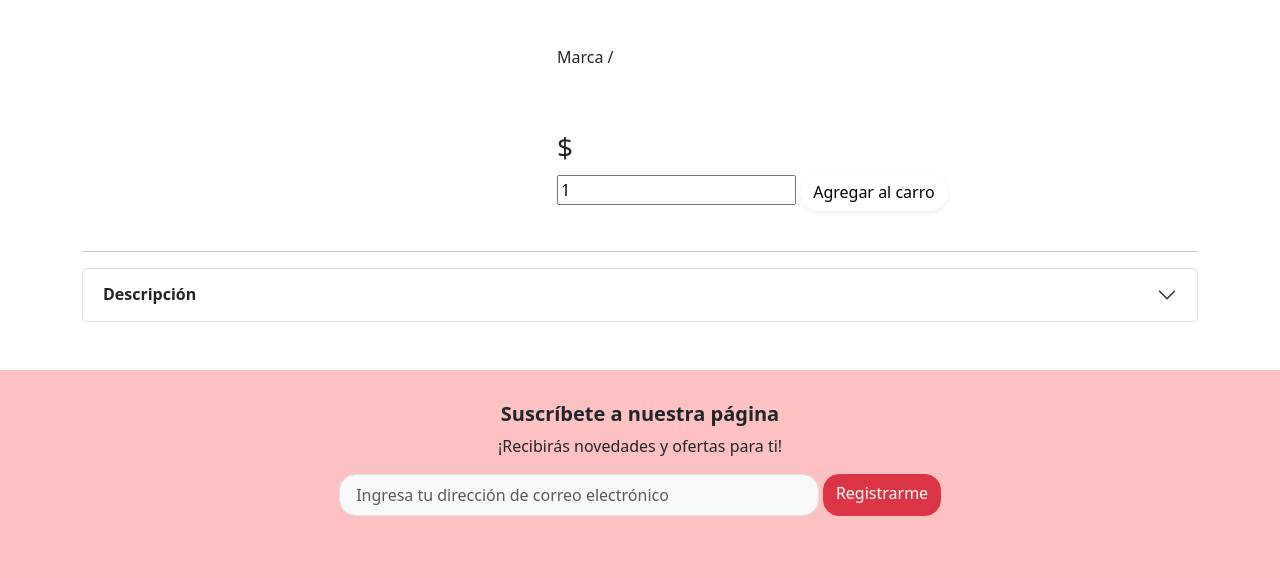
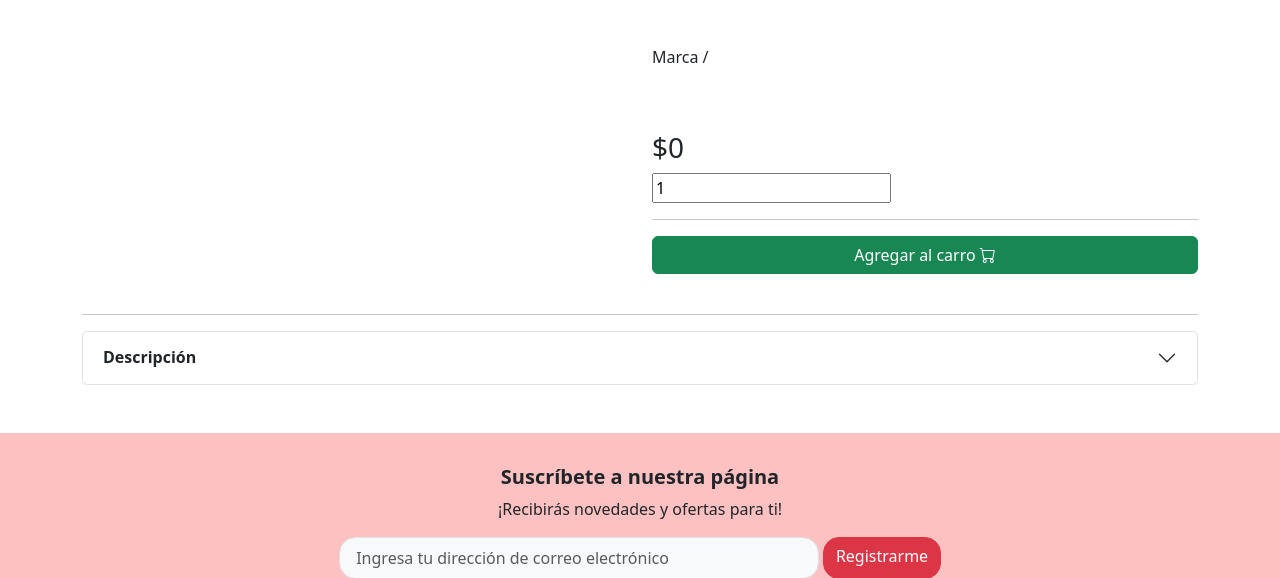
Before and after one commit to nicoalexanderdev/pag_web_integracion, a Django app: page /detalle-producto/1/ in a window 1280 px wide. Shown: the part 107-685 px from the top of the page. Run offline with Django 4.2, Linux system fonts and the light colour scheme; data that the repository does not hold is empty.

Commit message:
humanize y settings url

```diff
--- a/djangoconfig/settings.py
+++ b/djangoconfig/settings.py
@@ -37,6 +37,7 @@
     'django.contrib.sessions',
     'django.contrib.messages',
     'django.contrib.staticfiles',
+    'django.contrib.humanize',
     'ferremas',
 ]
 
@@ -71,6 +72,7 @@
 
 LOGIN_REDIRECT_URL = "/"
 LOGOUT_REDIRECT_URL = "/"
+API_BASE_URL ="127.0.0.1:8000/api/productos"
 
 WSGI_APPLICATION = 'djangoconfig.wsgi.application'
 
@@ -112,7 +114,7 @@
 # Internationalization
 # https://docs.djangoproject.com/en/4.1/topics/i18n/
 
-LANGUAGE_CODE = 'en-us'
+LANGUAGE_CODE = 'es'
 
 TIME_ZONE = 'UTC'
 
--- a/ferremas/templates/app/checkout.html
+++ b/ferremas/templates/app/checkout.html
@@ -1,5 +1,6 @@
 {% extends 'app/base.html' %}
 {% load static %}
+{% load humanize %}
 {% block title %}
 <title>Checkout</title>
 {% endblock %}
--- a/ferremas/templates/app/detalle-producto.html
+++ b/ferremas/templates/app/detalle-producto.html
@@ -1,5 +1,6 @@
 {% extends 'app/base.html' %}
 {% load static %}
+{% load humanize %}
 {% block title %}
 <title>Detalle Producto</title>
 {% endblock %}
@@ -8,29 +9,34 @@
 <!-- PRODUCTO-->
 <section class="container">
   <div class="row mt-5">
-    <div class="col-lg-5 col-md-12 col-12">
+    <div class="col-12 col-md-6">
       {% if producto.imagen_url %}
       <img src="{{ producto.imagen_url }}" class="img-fluid w-100 pb-1" alt="">
       {% endif %}
     </div>
-    <div class="col-lg-6 col-md-12 col-12">
+    <div class="col-12 col-md-6">
       <h6>Marca / {{ producto.marca_nombre | title }}</h6>
       <h2 class="py-4">{{ producto.nombre | title }}</h2>
-      <h3>${{ producto.precio }}</h3>
+      <h3>${{ producto.precio | intcomma }}</h3>
       <input type="number" value="1">
-      <button class="btn btn-white shadow-sm rounded-pill">
-        <a href="{% url 'agregar-carrito' producto.id %}" style="text-decoration: none; color: black;">
+      <hr>
+      <div class="d-grid mt-3">
+        <a href="{% url 'agregar-carrito' producto.id %}"  class="btn btn-success">
           Agregar al carro
+          <i class="bi bi-cart"></i>
         </a>
-      </button>
+      </div>
+
+
     </div>
   </div>
-<br>
-<hr>
+  <br>
+  <hr>
   <div class="accordion bg-body-tertiary" id="accordionFlushExample">
     <div class="accordion-item">
       <h2 class="accordion-header">
-        <button class="accordion-button collapsed" type="button" data-bs-toggle="collapse" data-bs-target="#flush-collapseOne" aria-expanded="false" aria-controls="flush-collapseOne">
+        <button class="accordion-button collapsed" type="button" data-bs-toggle="collapse"
+          data-bs-target="#flush-collapseOne" aria-expanded="false" aria-controls="flush-collapseOne">
           <strong>Descripción</strong>
         </button>
       </h2>
--- a/ferremas/views.py
+++ b/ferremas/views.py
@@ -4,13 +4,14 @@
 from django.urls import reverse
 from ferremas.Carrito import Carrito
 import requests
+from django.conf import settings
 
 # Create your views here.
 
 
 def index(request):
     try:
-        productos = requests.get('http://127.0.0.1:8000/api/productos/').json()
+        productos = requests.get(f'http://{settings.API_BASE_URL}').json()
         data = {
             'productos': productos,
         }
@@ -22,7 +23,7 @@
 def detalle_producto(request, id):
 
     response = requests.get(
-        'http://127.0.0.1:8000/api/productos/get-producto/' + str(id))
+        f'http://{settings.API_BASE_URL}/get-producto/{id}')
 
     if response.status_code == 200:
 
@@ -38,6 +39,7 @@
         # O mostrar un mensaje de error al usuario
         return HttpResponseRedirect(reverse('home'))
 
+
 def checkout(request):
     context = {}
     return render(request, 'app/checkout.html')
@@ -50,7 +52,7 @@
     carrito = Carrito(request)
 
     # Realiza la solicitud a la API para obtener los datos del producto
-    response = requests.get(f'http://127.0.0.1:8000/api/productos/get-producto/{id}')
+    response = requests.get( f'http://{settings.API_BASE_URL}/get-producto/{id}')
     if response.status_code == 200:
         producto_data = response.json()
         carrito.agregar(producto_data)
@@ -63,7 +65,7 @@
 def eliminar_carrito(request, id):
     carrito = Carrito(request)
     # Realiza la solicitud a la API para obtener los datos del producto
-    response = requests.get(f'http://127.0.0.1:8000/api/productos/get-producto/{id}')
+    response = requests.get( f'http://{settings.API_BASE_URL}/get-producto/{id}')
     if response.status_code == 200:
         producto_data = response.json()
         carrito.eliminar(producto_data['id'])
@@ -72,9 +74,10 @@
         # Si la solicitud a la API falla, redirige a una página de error o muestra un mensaje de error
         return HttpResponseRedirect(reverse('home'))
 
+
 def restar_carrito(request, id):
     carrito = Carrito(request)
-    response = requests.get(f'http://127.0.0.1:8000/api/productos/get-producto/{id}')
+    response = requests.get( f'http://{settings.API_BASE_URL}/get-producto/{id}')
 
     if response.status_code == 200:
         producto_data = response.json()
@@ -84,6 +87,7 @@
         # Si la solicitud a la API falla, redirige a una página de error o muestra un mensaje de error
         return HttpResponseRedirect(reverse('home'))
 
+
 def limpiar_carrito(request):
     carrito = Carrito(request)
     carrito.limpiar()  # Llama al método limpiar directamente
```
Also changed, not shown: ferremas/templates/app/carrito.html (+5 -4 lines).
